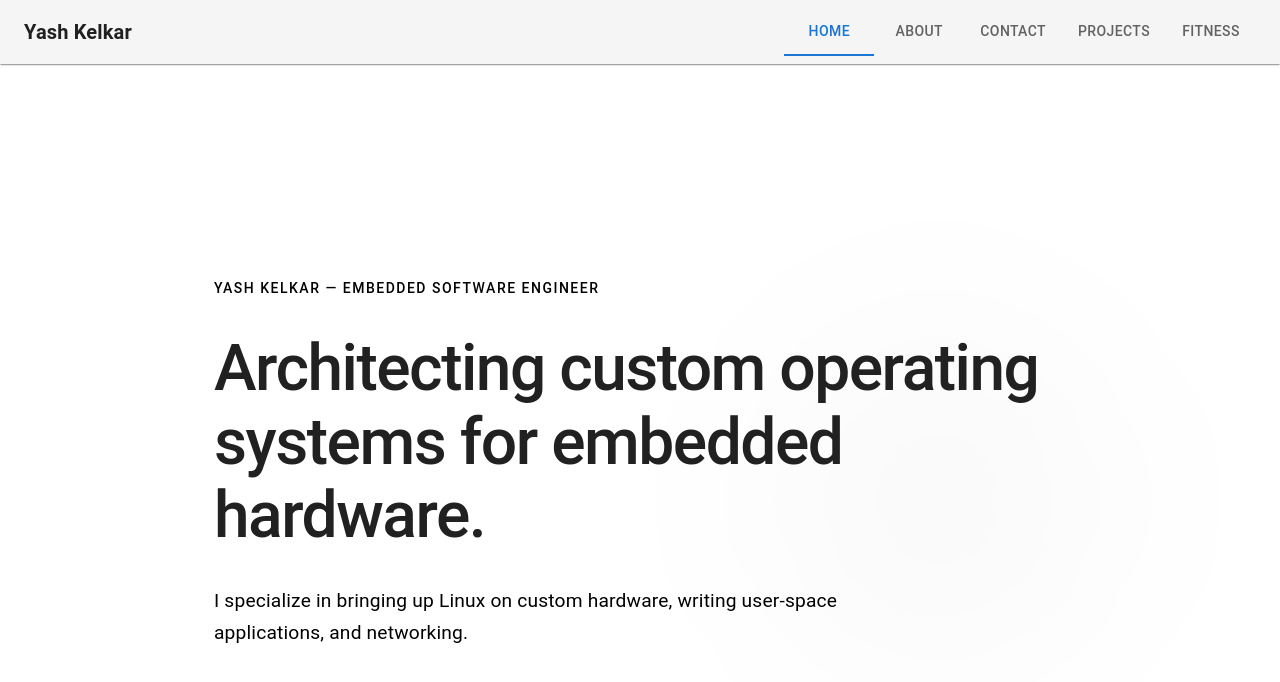
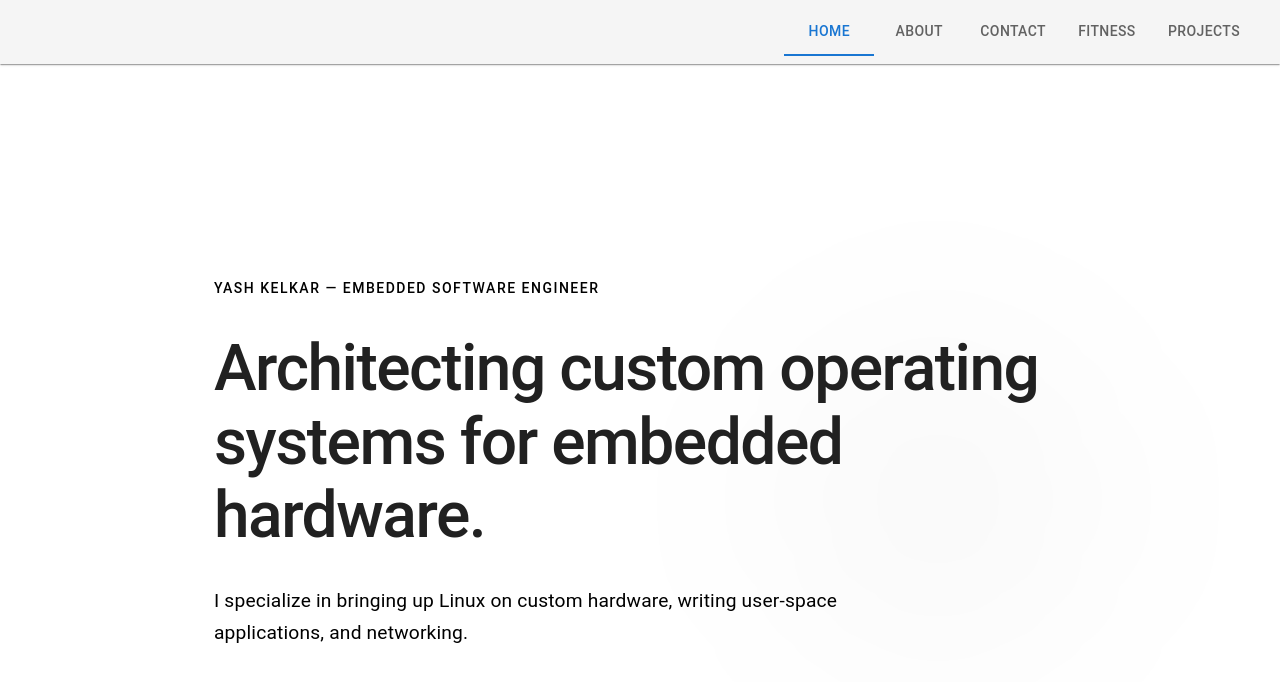
Before and after one commit to ynkelka/ynkelka.github.io, a React (Vite) app: page / in a window 1280 px wide. Shown: the top 682 px of the page. Built offline with nearby package versions, Linux system fonts and the light colour scheme; the HTML template or start-up script is replaced by a standard one.

Commit message:
reorder tabs

```diff
--- a/src/components/CategoryNav.tsx
+++ b/src/components/CategoryNav.tsx
@@ -14,7 +14,6 @@ function CategoryNav() {
     <AppBar position="static" color="default" elevation={1}>
       <Toolbar>
         <Typography variant="h6" sx={{ flexGrow: 1, fontWeight: 'bold' }}>
-          Yash Kelkar
         </Typography>
         <Box>
           <Tabs
@@ -25,8 +24,9 @@ function CategoryNav() {
             <Tab label="Home" value="/" component={Link} to="/" />
             <Tab label="About" value="/about" component={Link} to="/about" />
             <Tab label="Contact" value="/contact" component={Link} to="/contact" />
+            <Tab label="Fitness" value="/fitness" component={Link} to="/fitness" />
             <Tab label="Projects" value="/projects" component={Link} to="/projects" />
-            <Tab label="Fitness" value="/fitness" component={Link} to="/fitness" />
+
           </Tabs>
         </Box>
       </Toolbar>
```
